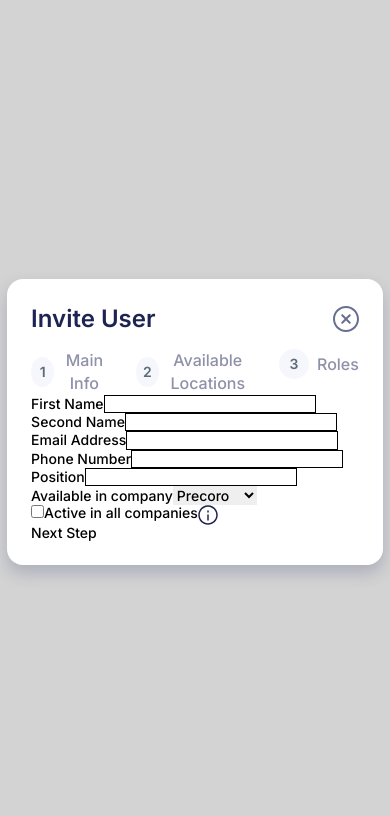
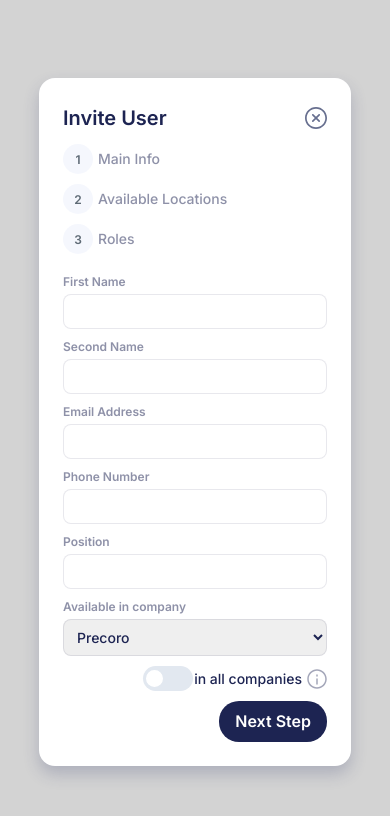
Before and after one commit to Celentanoo0/precoro-test-assignment, a Vue app: page / in a window 390 px wide. Shown: the top 816 px of the page. Built offline with nearby package versions, Linux system fonts and the light colour scheme.

Commit message:
[features-tabs] first tab mobile design implemented

```diff
--- a/src/App.vue
+++ b/src/App.vue
@@ -59,12 +59,12 @@ const tabs = [
     align-items: center;
   }
   &__header_margin{
-    margin: 0 0 14px 0;
+    margin: 0 0 10px 0;
   }
   &__description{
     h1{
       font-weight: 600;
-      font-size: 24px;
+      font-size: 20px;
       line-height: 32px;
       color: #1D2452;
       margin: 0;
@@ -73,7 +73,7 @@ const tabs = [
   &__close-btn{
     button{
       background: inherit;
-      width: 26px;
+      width: 22px;
       img{
         max-width: 100%;
       }
--- a/src/components/AppMainInfoForm/AppMainInfoForm.vue
+++ b/src/components/AppMainInfoForm/AppMainInfoForm.vue
@@ -17,45 +17,48 @@ const companiesAvailable = ['Precoro', 'Google', 'Microsoft']
   <form action="#" class="app-form">
     <div class="app-form__row">
       <div class="app-form__row-block">
-        <label for="first-name">First Name</label>
+        <label for="first-name" class="app-form__control-name">First Name</label>
         <input
           v-model="tabsData.firstName"
           type="text"
           name="first-name"
           id="first-name"
-          class="app-form__control"
+          class="app-form__control app-form__control_margin"
           :disabled="disableAll"
         />
       </div>
       <div class="app-form__row-block app-form__row-block_ml-20">
-        <label for="second-name">Second Name</label>
+        <label for="second-name" class="app-form__control-name">Second Name</label>
         <input
           v-model="tabsData.secondName"
           type="text"
           name="second-name"
           id="second-name"
+          class="app-form__control app-form__control_margin"
           :disabled="disableAll"
         />
       </div>
     </div>
     <div class="app-form__row">
       <div class="app-form__row-block">
-        <label for="email">Email Address</label>
+        <label for="email" class="app-form__control-name">Email Address</label>
         <input
           v-model="tabsData.email"
           type="email"
           name="email"
           id="email"
+          class="app-form__control app-form__control_margin"
           :disabled="disableAll"
         />
       </div>
       <div class="app-form__row-block app-form__row-block_ml-20">
-        <label for="phone">Phone Number</label>
+        <label for="phone" class="app-form__control-name">Phone Number</label>
         <input
           v-model="tabsData.phone"
           type="text"
           name="phone"
           id="phone"
+          class="app-form__control app-form__control_margin"
           :disabled="disableAll"
         />
       </div>
@@ -63,18 +66,24 @@ const companiesAvailable = ['Precoro', 'Google', 'Microsoft']
 
     <div class="app-form__row">
       <div class="app-form__row-block">
-        <label for="position">Position</label>
+        <label for="position" class="app-form__control-name">Position</label>
         <input
+          v-model="tabsData.position"
           type="text"
           name="position"
           id="position"
-          v-model="tabsData.position"
+          class="app-form__control app-form__control_margin"
           :disabled="disableAll"
         />
       </div>
       <div class="app-form__row-block app-form__row-block_ml-20">
-        <label for="company-select">Available in company</label>
-        <select v-model="tabsData.company" id="company-select" :disabled="disableAll">
+        <label for="company-select" class="app-form__control-name">Available in company</label>
+        <select
+          v-model="tabsData.company"
+          id="company-select"
+          :disabled="disableAll"
+          class="app-form__control app-form__control_margin"
+        >
           <option v-for="(companyName, index) of companiesAvailable" :key="index">
             {{ companyName }}
           </option>
@@ -85,8 +94,39 @@ const companiesAvailable = ['Precoro', 'Google', 'Microsoft']
 </template>
 
 <style lang="scss" scoped>
-input[type='text'],
-input[type='email'] {
-  border: 1px solid black;
+
+.app-form {
+  display: flex;
+  flex-direction: column;
+  &__row {
+    display: flex;
+    flex-wrap: wrap;
+  }
+  &__row-block {
+    display: flex;
+    flex-direction: column;
+    width: 100%;
+  }
+  &__control-name{
+    color: rgba(29, 36, 82, 0.5);
+    font-weight: 600;
+    font-size: 12px;
+    line-height: 15px;
+  }
+  &__control-name{
+    margin: 0 0 5px 0;
+  }
+  &__control{
+    border: 1px solid rgba(29, 36, 82, 0.1);
+    border-radius: 8px;
+    padding: 8px 9px;
+    font-weight: 500;
+    font-size: 14px;
+    line-height: 10px;
+    color: #1D2452;
+  }
+  &__control_margin{
+    margin: 0 0 10px 0;
+  }
 }
 </style>
--- a/src/components/AppTabs/AppTabs.vue
+++ b/src/components/AppTabs/AppTabs.vue
@@ -188,7 +188,7 @@ const actionBtnText = computed(() => {
 
 <template>
   <div class="app-tabs">
-    <ul class="app-tabs__nav">
+    <ul class="app-tabs__nav app-tabs__nav_margin-bottom">
       <li v-for="(tabNavItem, index) of tabs" :key="index" class="app-tabs__nav-item">
         <button class="app-tabs__nav-button" @click="changeActiveTab(tabNavItem.tabComponentName)">
           <span class="app-tabs__nav-button-index">
@@ -204,15 +204,22 @@ const actionBtnText = computed(() => {
       <component :is="components[activeTab]" :disable-all="disableAll" />
     </div>
     <div class="app-tabs__actions-block">
-      <div class="app-tabs__toggle-switch" v-if="activeTab === 'AppMainInfoForm'">
+      <div
+        class="app-tabs__toggle-switch app-tabs__toggle-switch_margin"
+        v-if="activeTab === 'AppMainInfoForm'"
+      >
+        <label for="check" class="app-tabs__toggle-switch-item">
           <input
               type="checkbox"
               name="check"
               id="check"
+              class="input"
               v-model="tabsData.activeInAllComp"
               :disabled="disableAll"
           />
-        <label for="check">Active in all companies</label>
+          <span class="switch"></span>
+        </label>
+        <span>Active in all companies</span>
         <img src="src/assets/info.svg" alt="info-button" />
       </div>
       <button
@@ -230,7 +237,11 @@ const actionBtnText = computed(() => {
 .app-tabs {
   &__nav {
     display: flex;
-    gap: 30px;
+    flex-direction: column;
+    gap: 10px;
+  }
+  &__nav_margin-bottom {
+    margin: 0 0 20px 0;
   }
   &__nav-button,
   &__nav-button-index,
@@ -240,8 +251,9 @@ const actionBtnText = computed(() => {
   &__nav-button {
     background: inherit;
     display: flex;
-    gap: 8px;
+    gap: 5px;
     align-items: center;
+    min-height: 100%;
   }
   &__nav-button-index {
     background: rgba(65, 90, 218, 0.05);
@@ -250,19 +262,124 @@ const actionBtnText = computed(() => {
     padding: 6px;
     border-radius: 50%;
     font-weight: 600;
-    font-size: 14px;
+    font-size: 12px;
     line-height: 17px;
     color: #5e6a75;
+    display: flex;
+    align-items: center;
+    justify-content: center;
   }
   &__nav-button-name {
     font-weight: 500;
-    font-size: 16px;
+    font-size: 14px;
     line-height: 144%;
     color: rgba(29, 36, 82, 0.5);
+    text-wrap: none;
+  }
+  &__actions-block {
+    display: flex;
+    justify-content: flex-end;
+    flex-wrap: wrap;
+  }
+  &__toggle-switch {
+    display: flex;
+    align-items: center;
+    font-weight: 500;
+    font-size: 14px;
+    line-height: 23px;
+    color: #1d2452;
+    gap: 5px;
+    img {
+      opacity: 0.4;
+    }
+  }
+  &__toggle-switch_margin {
+    margin: 0 0 10px 0;
+  }
+  &__tab-submit-button {
+    padding: 11px 16px;
+    font-weight: 600;
+    font-size: 16px;
+    line-height: 19px;
+    background: #1d2452;
+    color: white;
+    border-radius: 20px;
+  }
 }
 
-  &__tab-submit-button {
-    background: inherit;
+.app-tabs__toggle-switch-item {
+  cursor: pointer;
+  display: flex;
+  align-items: center;
 }
+/* Visually hide the checkbox input */
+.input {
+  position: absolute;
+  width: 1px;
+  height: 1px;
+  padding: 0;
+  margin: -1px;
+  overflow: hidden;
+  clip: rect(0, 0, 0, 0);
+  white-space: nowrap;
+  border-width: 0;
 }
+.switch {
+  --switch-container-width: 50px;
+  --switch-size: calc(var(--switch-container-width) / 2);
+  --light-gray: #e2e8f0;
+  --gray: #cbd5e0;
+  --dark-gray: #a0aec0;
+  --teal: #4fd1c5;
+  --dark-teal: #319795;
+  /* Vertically center the inner circle */
+  display: flex;
+  align-items: center;
+  position: relative;
+  height: var(--switch-size);
+  flex-basis: var(--switch-container-width);
+  /* Make the container element rounded */
+  border-radius: var(--switch-size);
+  background-color: var(--light-gray);
+  /* In case the label gets really long, the toggle shouldn't shrink. */
+  flex-shrink: 0;
+  transition: background-color 0.25s ease-in-out;
+}
+.switch::before {
+  content: "";
+  position: absolute;
+  /* Move a little bit the inner circle to the right */
+  left: 1px;
+  height: calc(var(--switch-size) - 4px);
+  width: calc(var(--switch-size) - 4px);
+  /* Make the inner circle fully rounded */
+  border-radius: 9999px;
+  background-color: white;
+  border: 2px solid var(--light-gray);
+  transition: transform 0.375s ease-in-out;
+}
+.input:checked + .switch {
+  background-color: var(--teal);
+}
+.input:checked + .switch::before {
+  border-color: var(--teal);
+  /* Move the inner circle to the right */
+  transform: translateX(
+                  calc(var(--switch-container-width) - var(--switch-size))
+  );
+}
+.input:focus + .switch::before {
+  border-color: var(--gray);
+}
+.input:focus:checked + .switch::before {
+  border-color: var(--dark-teal);
+}
+.input:disabled + .switch {
+  background-color: var(--gray);
+}
+.input:disabled + .switch::before {
+  background-color: var(--dark-gray);
+  border-color: var(--dark-gray);
+}
+
 </style>
```
Lines whose indentation alone changed are shown as unchanged.
